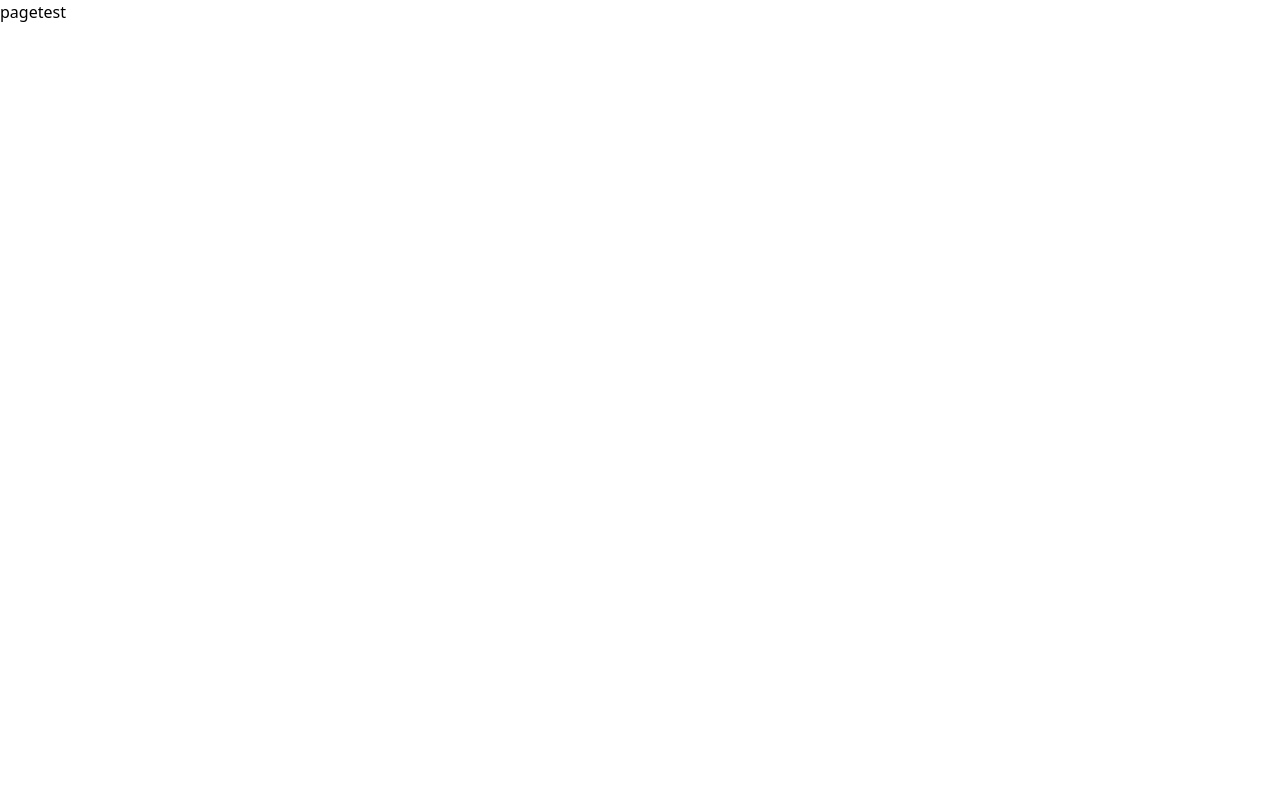
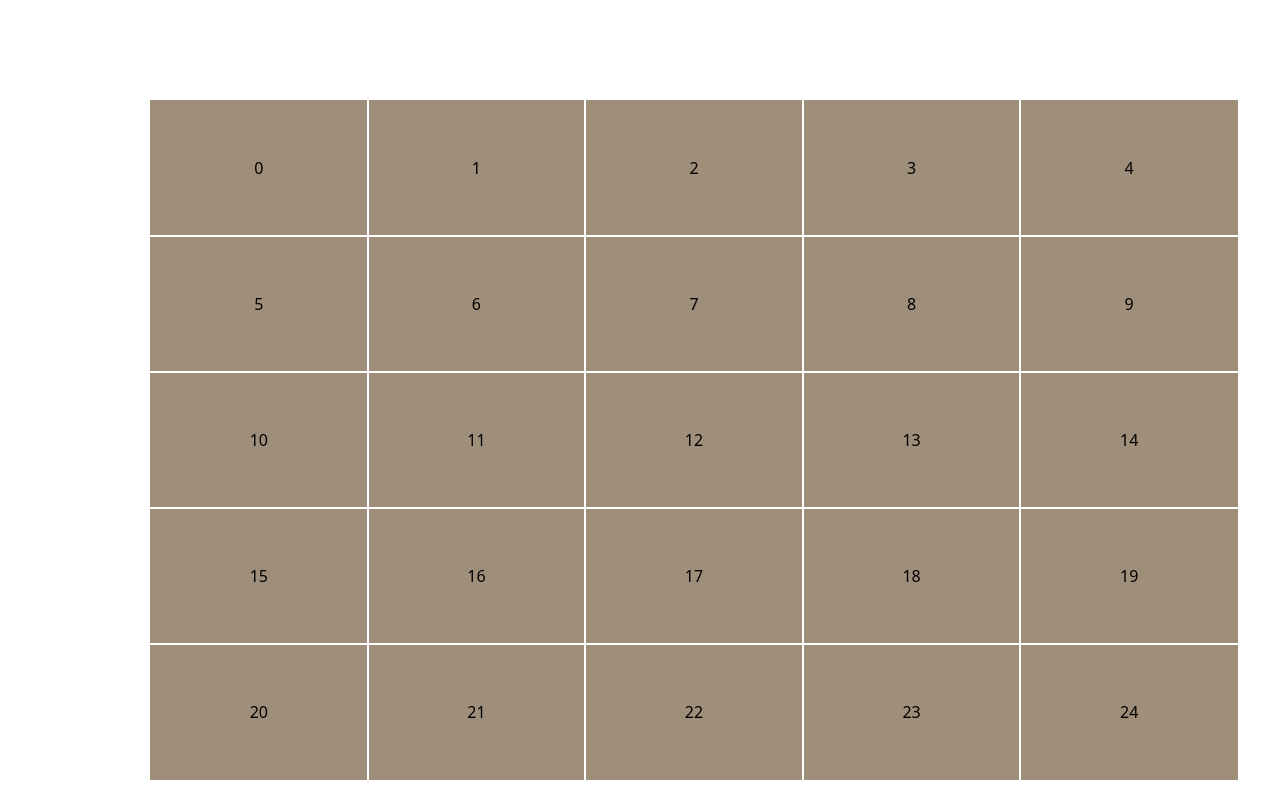
Before and after one commit to studiegrupp2/Whack-a-mole, a Next.js app: page /game in a window 1280 px wide. Built offline with nearby package versions, Linux system fonts and the light colour scheme.

Commit message:
lade till spelbrädet, klickbar, commit så jag kan merga nya main till denna branch

```diff
--- /dev/null
+++ b/src/app/components/board.tsx
@@ -0,0 +1,46 @@
+"use client";
+import React from "react";
+
+const handleOnClick = (id: number) => {
+  if (activeHoles.includes(id)) {
+    console.log("BONK!!");
+  }
+};
+
+const activeHoles: number[] = [2, 8, 23];
+
+const board = () => {
+  // prettier-ignore
+  const gameBoard = [
+    0,  1,  2,  3,  4,
+    5,  6,  7,  8,  9,
+    10, 11, 12, 13, 14,
+    15, 16, 17, 18, 19,
+    20, 21, 22, 23, 24,
+  ];
+
+  const rows = 5;
+  const columns = 5;
+
+  return (
+    <div className="game-board flex flex-col w-[85vw] h-[85vh]">
+      {Array.from({ length: rows }).map((_, rowIndex) => (
+        <div key={rowIndex} className="flex h-[20%]">
+          {gameBoard
+            .slice(rowIndex * columns, (rowIndex + 1) * columns)
+            .map((id) => (
+              <div
+                key={id}
+                className="w-[20%] h-[100%] flex items-center justify-center outline outline-1 outline-white cursor-default"
+                onClick={() => handleOnClick(id)}
+              >
+                {id}
+              </div>
+            ))}
+        </div>
+      ))}
+    </div>
+  );
+};
+
+export default board;
--- a/src/app/game/page.tsx
+++ b/src/app/game/page.tsx
@@ -1,9 +1,12 @@
-import React from 'react'
+import React from "react";
+import Board from "../components/board";
 
 const page = () => {
   return (
-    <div>pagetest</div>
-  )
-}
+    <div>
+      <Board />
+    </div>
+  );
+};
 
-export default page
+export default page;
--- a/src/app/globals.css
+++ b/src/app/globals.css
@@ -1,3 +1,20 @@
 @tailwind base;
 @tailwind components;
 @tailwind utilities;
+
+.game-board {
+    margin-left: 150px;
+    margin-top: 100px;
+    background-color: rgb(159, 142, 121);
+    /* remove above */
+}
+
+.board-cell {
+    width: 20%;
+    height: 100%;
+    display: flex;
+    align-items: center;
+    justify-content: center;
+    border: 1px solid #ddd;
+    box-sizing: border-box;
+}
```
